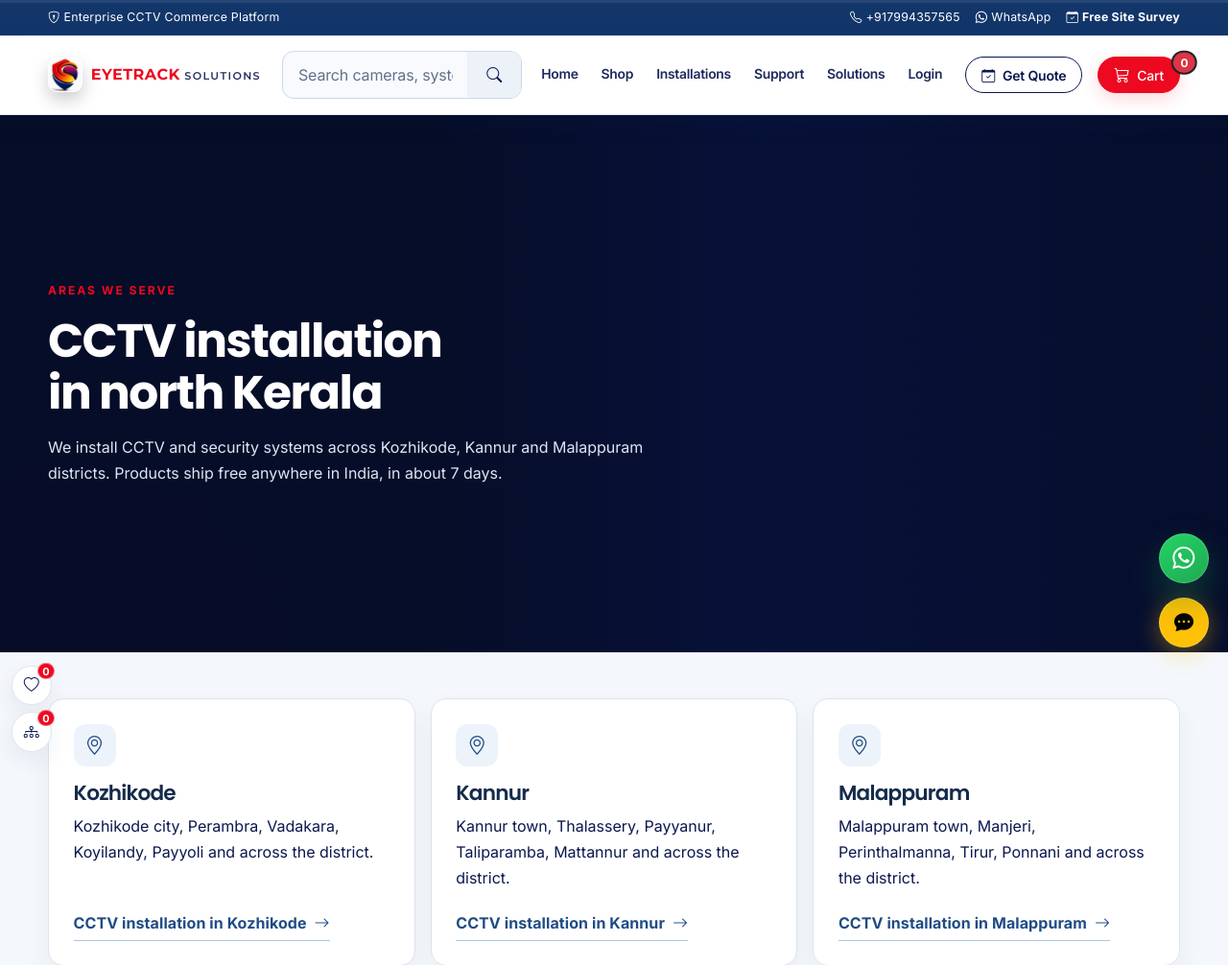
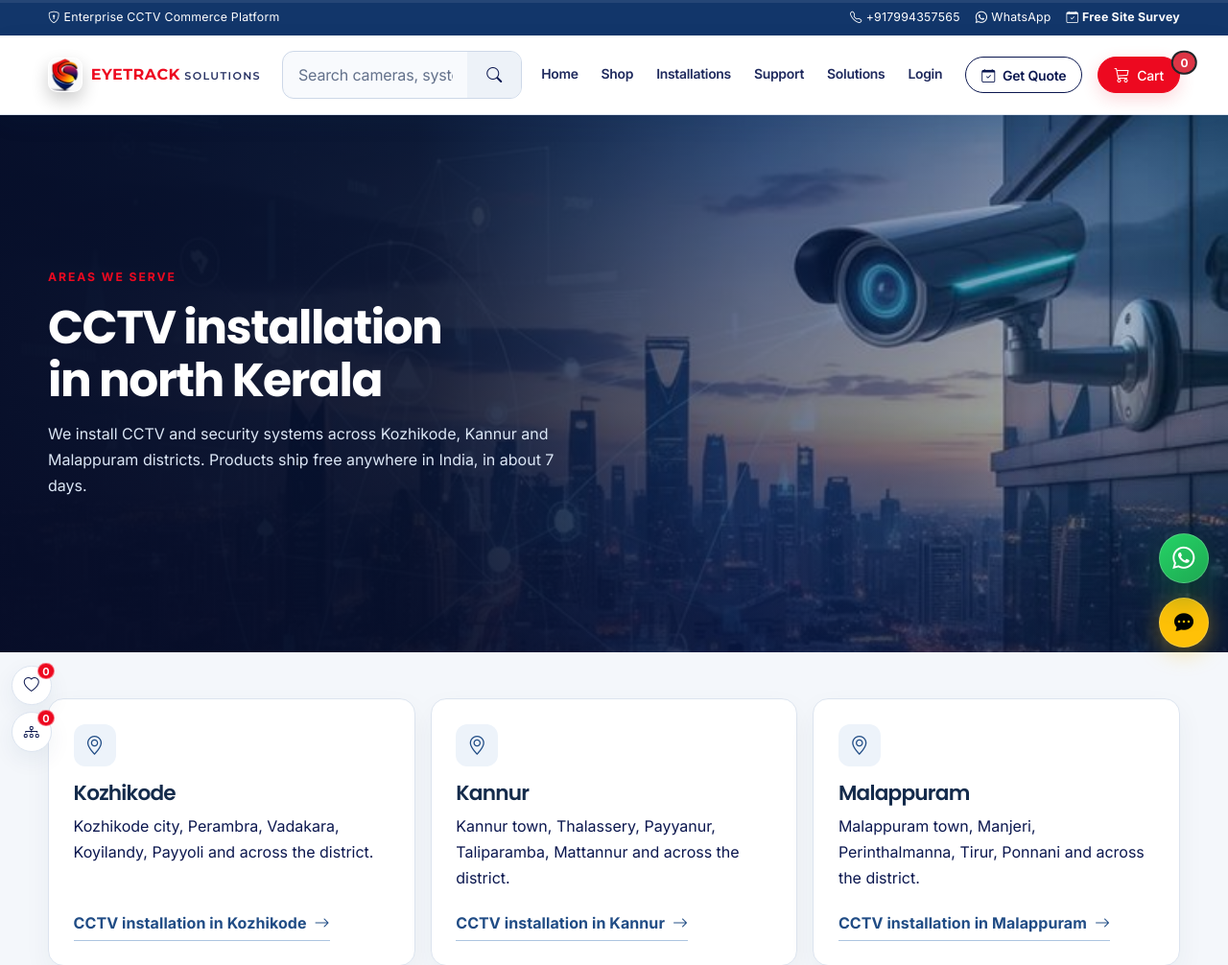
Before and after one commit to brandlumeo/EyeTrack_SecureStore, a Django app: page /cctv-installation/ in a window 1280 px wide. Shown: the top 1006 px of the page at 96% size. Run offline with Django 5.2, Linux system fonts and the light colour scheme; data comes from the database, SQL or seed files in the repository; data that the repository does not hold is empty; parts of the project's set-up code (start-up, migrations or seed data) failed here and were passed over; some libraries are stand-ins or nearby versions.

Commit message:
Add CCTV installation hero background

```diff
--- a/templates/store/areas/list.html
+++ b/templates/store/areas/list.html
@@ -1,10 +1,21 @@
 {% extends 'store/solutions.html' %}
+{% load static %}
 {% block title %}Areas We Serve: CCTV Installation in Kozhikode, Kannur and Malappuram | Eyetrack Solutions{% endblock %}
 {% block meta_description %}Eyetrack Solutions installs CCTV and security systems across Kozhikode, Kannur and Malappuram districts, and delivers products anywhere in India.{% endblock %}
 
 {% block extra_head %}
 {{ block.super }}
-<style>.solutions-hub .area-hero { grid-template-columns: minmax(0, 1fr); } .solutions-hub .area-hero p { max-width: 62ch; }</style>
+<style>
+    .solutions-hub .area-hero p { max-width: 62ch; }
+    .area-hero .solutions-hero-bg {
+        object-position: right 42%;
+        transform: none;
+        animation: none;
+    }
+    @media (max-width: 767.98px) {
+        .area-hero .solutions-hero-bg { object-position: right top; }
+    }
+</style>
 <script type="application/ld+json">
 {"@context": "https://schema.org", "@type": "BreadcrumbList", "itemListElement": [
   {"@type": "ListItem", "position": 1, "name": "Home", "item": "{{ request.scheme }}://{{ request.get_host }}/"},
@@ -15,7 +26,8 @@
 {% block content %}
 <div class="solutions-page solutions-hub pb-4">
     <section class="solutions-hero area-hero mb-5" aria-labelledby="areas-title">
-        <div>
+        <img class="solutions-hero-bg" src="{% static 'img/cctv-installation-hero.png' %}" alt="" width="736" height="535" fetchpriority="high">
+        <div class="solutions-hero-content">
             <p class="eyebrow mb-3">Areas we serve</p>
             <h1 id="areas-title" class="mb-3">CCTV installation in north Kerala</h1>
             <p class="mb-0">We install CCTV and security systems across Kozhikode, Kannur and Malappuram districts. Products ship free anywhere in India, in about {{ delivery_days }} days.</p>
```
Also changed, not shown: static/img/cctv-installation-hero.png (added).
